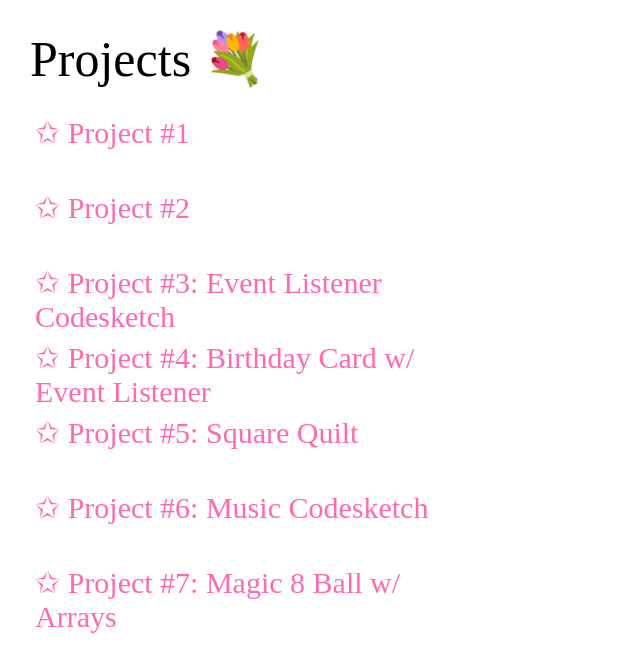
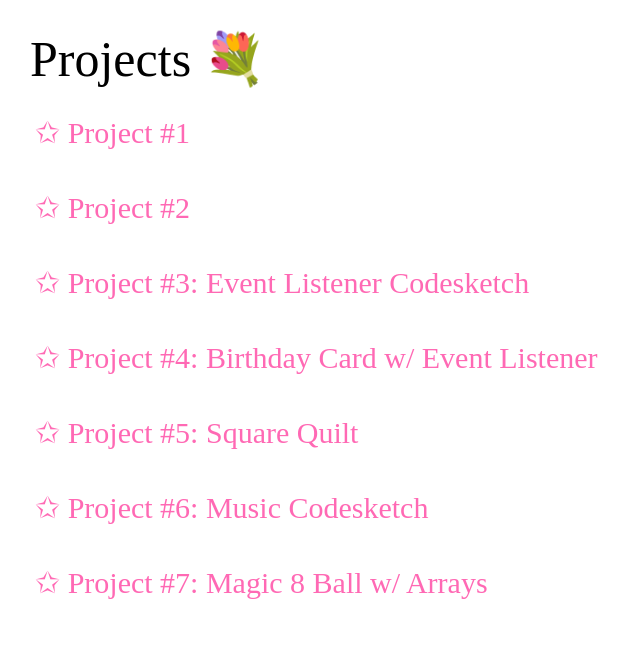
Before and after one commit to ameneh1/ameneh1.github.io, a plain HTML site: page projects.html in a window 1280 px wide. Shown: the whole page, without its empty margins (0-640 px from the left). Drawn offline with Linux system fonts and the light colour scheme.

Commit message:
adding more changes

```diff
--- a/projects.html
+++ b/projects.html
@@ -27,7 +27,7 @@
 		color: hotpink;
 		font-family: helvetica-bold;
 		font-size: 30px;
-		width: 32%;
+		width: 72%;
 		position: absolute;
 		top: 265px;
 		left: 35px;
@@ -37,7 +37,7 @@
 		color: hotpink;
 		font-family: helvetica-bold;
 		font-size: 30px;
-		width: 32%;
+		width: 72%;
 		position: absolute;
 		top: 340px;
 		left: 35px;
@@ -67,7 +67,7 @@
 		color: hotpink;
 		font-family: helvetica-bold;
 		font-size: 30px;
-		width: 32%;
+		width: 72%;
 		position: absolute;
 		top: 565px;
 		left: 35px;
```
Also changed, not shown: 1 other file.
